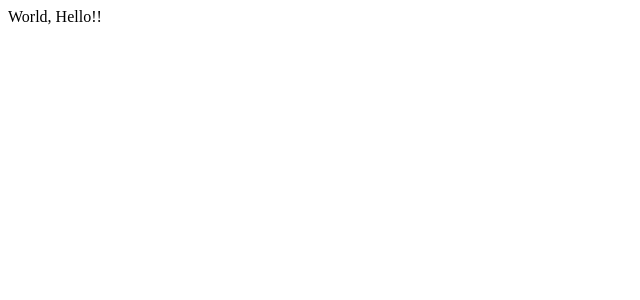
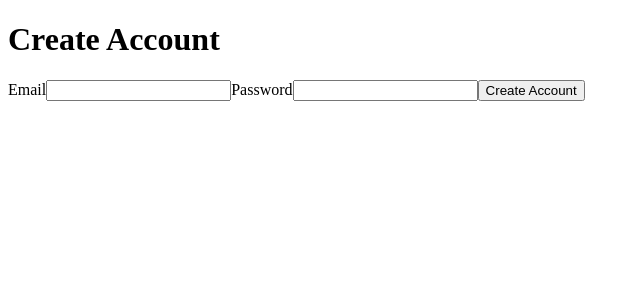
Before and after one commit to sted1994/time-tracker, a React (Create React App) app: page /create-account in a window 1280 px wide. Shown: the top 300 px of the page, without its empty margins (0-640 px from the left). Built offline with nearby package versions, Linux system fonts and the light colour scheme.

Commit message:
Create initial files and place holder components

```diff
--- a/src/App.tsx
+++ b/src/App.tsx
@@ -8,16 +8,17 @@ import {
   Routes,
   createBrowserRouter,
 } from "react-router-dom";
+import { CreateAccountForm } from "./components/createAccountForm";
 
 function App() {
   const router = createBrowserRouter([
     {
       path: "/",
-      element: <div>Hello world!</div>,
+      element: <div>World, Hello!!</div>,
     },
     {
       path: "create-account",
-      element: <div>World, Hello!!</div>,
+      element: <CreateAccountForm />,
     },
   ]);
 
--- /dev/null
+++ b/src/components/createAccountForm.tsx
@@ -0,0 +1,18 @@
+export const CreateAccountForm = () => {
+  return (
+    <div>
+      <h1>Create Account</h1>
+      <form>
+        <label>
+          Email
+          <input type="email" />
+        </label>
+        <label>
+          Password
+          <input type="password" />
+        </label>
+        <button type="submit">Create Account</button>
+      </form>
+    </div>
+  );
+};
```
Also changed, not shown: src/pages/createAccount.tsx (added, +10 -0 lines).
